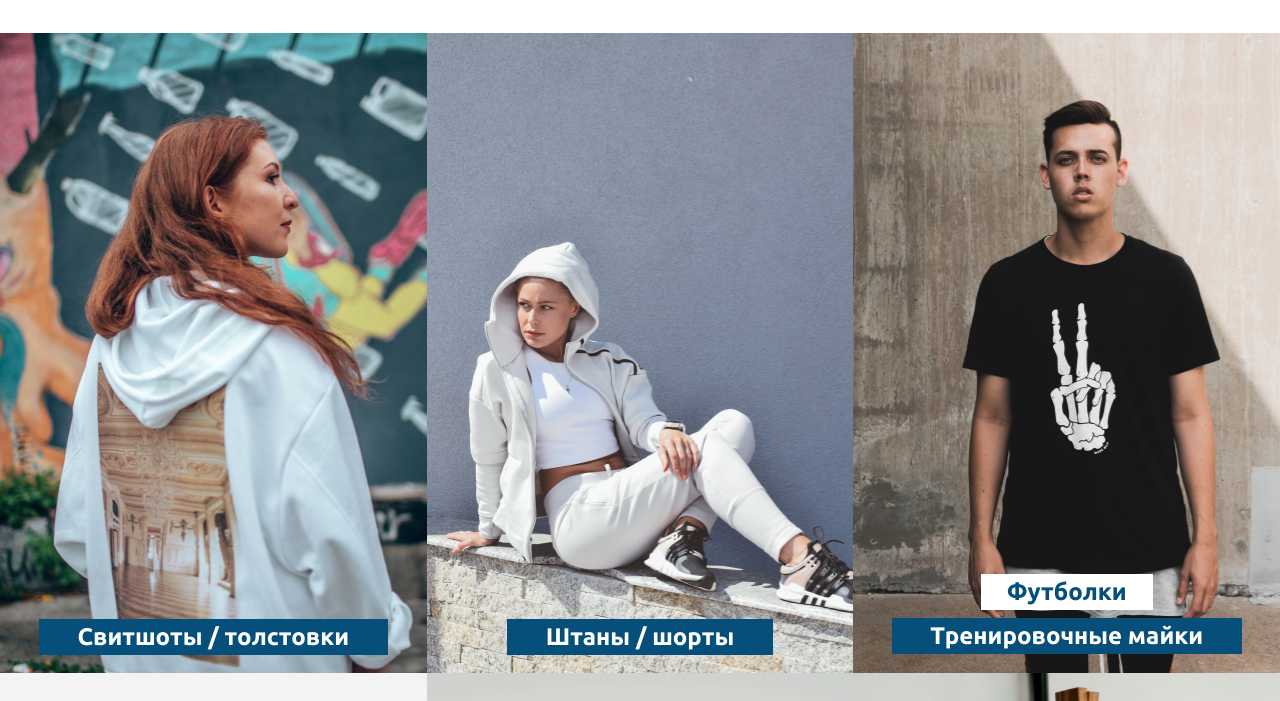
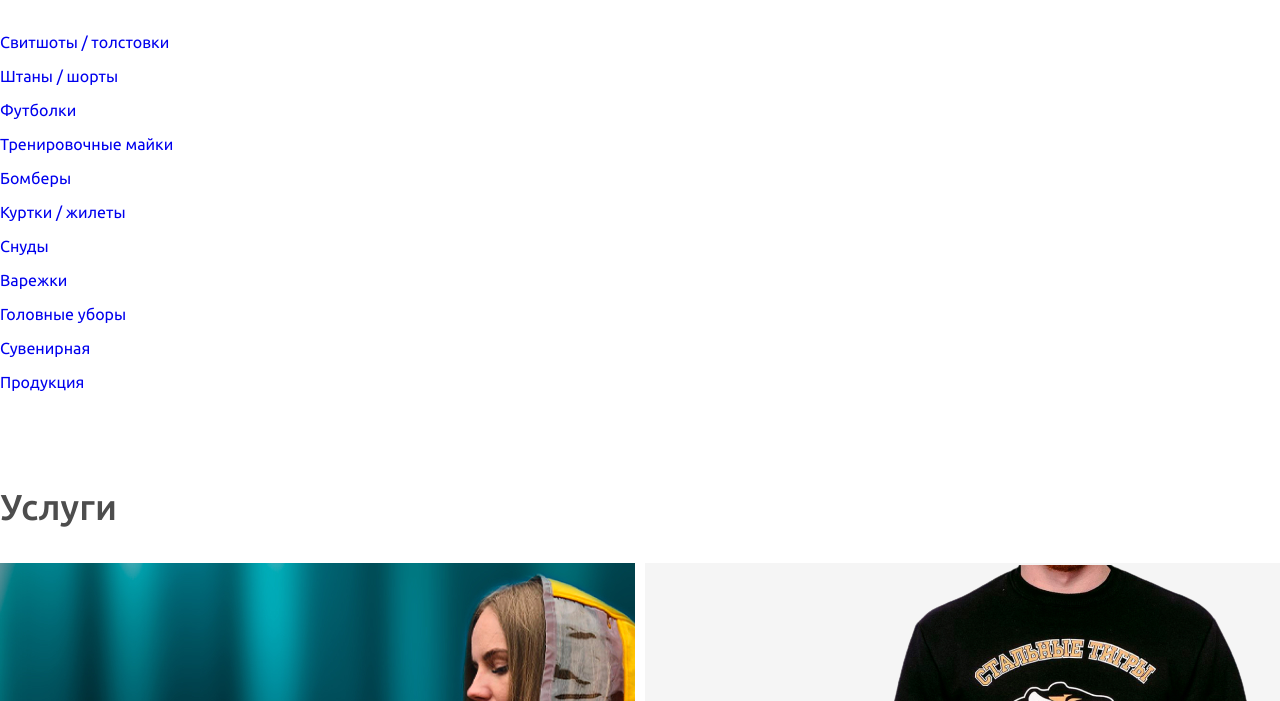
Before and after one commit to AnatoliyDemiurge/Landing-UNIKUM, a website: page app/src/index.html in a window 1280 px wide. Shown: the part 739-1440 px from the top of the page. Drawn offline with nearby package versions, Linux system fonts and the light colour scheme; files that its build step writes are made by us from their sources; files whose address does not match are found by name.

Commit message:
find truble with productions

```diff
--- a/app/src/style/production.scss
+++ b/app/src/style/production.scss
@@ -1,68 +1,5 @@
 .production{
     padding-bottom:43px;
     font-family: 'Ubuntu', sans-serif;
-    &__cards{
-        display:grid;
-        grid-template-columns:repeat(3,1fr);
-        grid-template-rows:repeat(2,1fr);
-    }
-    &__card{
-        height:640px;
-        max-width:100%;
-        background-size:cover;
-    }
-    &__card-1{
-        background:url('../img/production-1.jpg');
-    }
-    &__card-2{
-        background:url('../img/production-2.jpg');
-    }
-    &__card-3{
-        background:url('../img/production-3.jpg');
-    }
-    &__card-4{
-        background:url('../img/production-4.jpg');
-    }
-    &__card-5{
-        background:url('../img/production-5.jpg');
-    }
-    &__card-6{
-        background:url('../img/production-6.jpg');
-    }
-    &__content-1p{
-        padding-top:575px;
-    }
-    &__content-2p{
-        padding-top:530px;
-    }
-    &__content-3p{
-        padding-top:485px;
-    }
-    &__name{
-        text-align: center;
-    }
-    &__link-blue{
-        padding-top:1%;
-        padding-bottom:1%;
-        padding-left:9%;
-        padding-right:9%;
-        font-weight: bold;
-        font-size: 24px;
-        line-height: 28px;
-        color: #FFFFFF;
-        background: #064F7A;
-    }
-    &__link-white{
-        padding-top:1%;
-        padding-bottom:1%;
-        padding-left:5%;
-        padding-right:5%;
-        padding-left:26px;
-        padding-right:26px;
-        font-weight: bold;
-        font-size: 24px;
-        line-height: 28px;
-        background: #FFFFFF;
-        color: #064F7A;
-    }
+
 }
--- a/app/src/style/slider-big.scss
+++ b/app/src/style/slider-big.scss
@@ -1,5 +1,8 @@
 .slider-big{
     padding-bottom:36px;
+    @media screen and (max-width:1100px){
+        padding-bottom:18px;
+    }
     &__pic{
         max-width:100%;
     }
```
Also changed, not shown: app/build/css/styles.css, app/build/css/styles.min.css, app/build/img/test.jpg (added), app/src/img/test.jpg (added), 1 other file.
